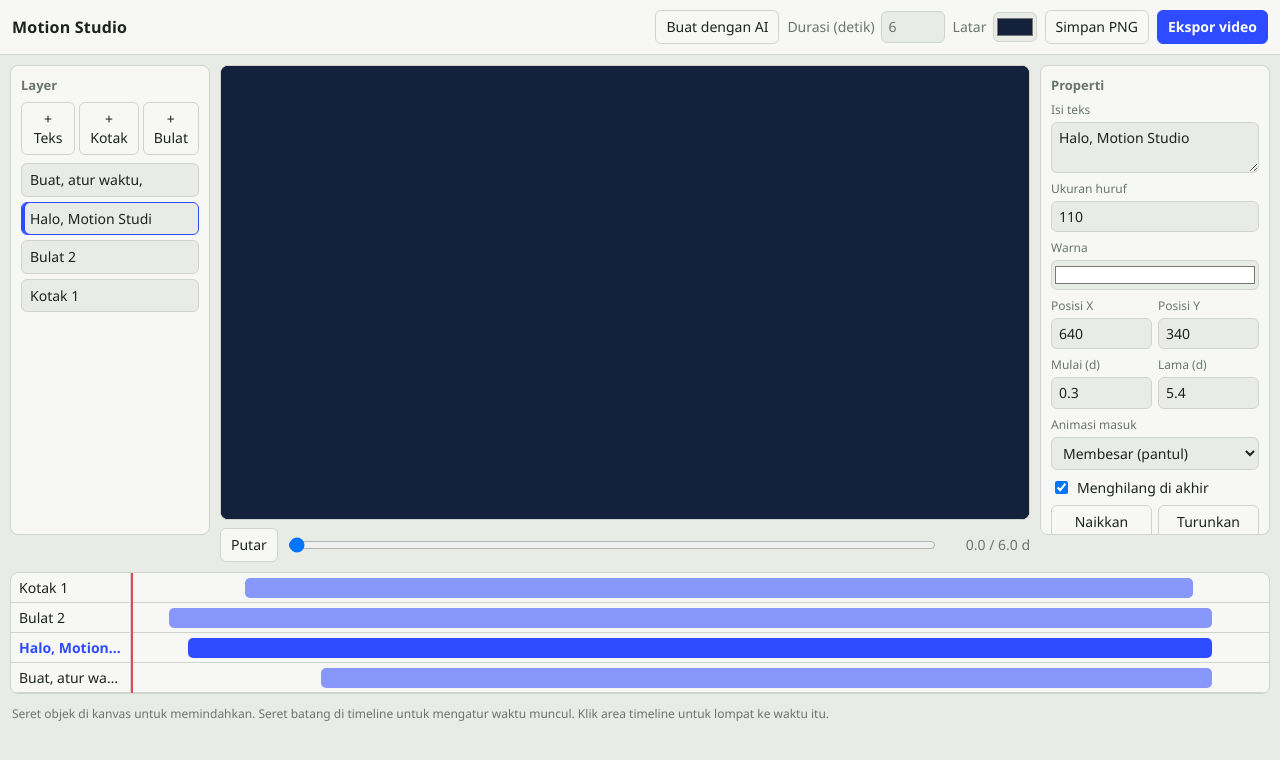
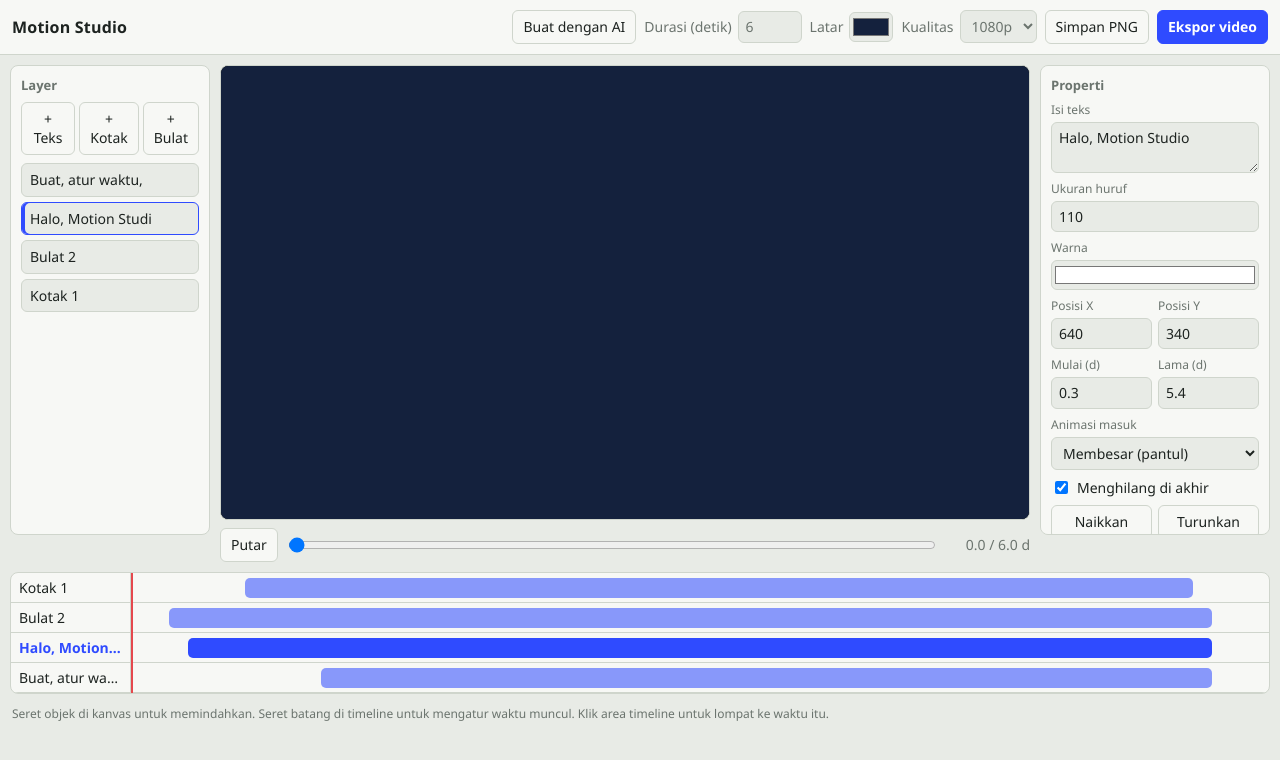
Before and after one commit to ardy0091/motionshtml, a plain HTML site: page index.html in a window 1280 px wide. Drawn offline with Linux system fonts and the light colour scheme.

Commit message:
Update index.html

```diff
--- a/index.html
+++ b/index.html
@@ -12,6 +12,7 @@
   <a class="btn" href="ai.html">Buat dengan AI</a>
   <label>Durasi (detik)<input id="dur" type="number" min="1" max="60" step="0.5" value="6"></label>
   <label>Latar<input id="bg" type="color" value="#14213d" style="width:44px"></label>
+  <label>Kualitas<select id="q" style="width:auto"><option value="1">720p</option><option value="1.5" selected>1080p</option><option value="2">2K</option><option value="3">4K</option></select></label>
   <button id="png">Simpan PNG</button>
   <button id="exp" class="pri">Ekspor video</button>
 </header>
```
